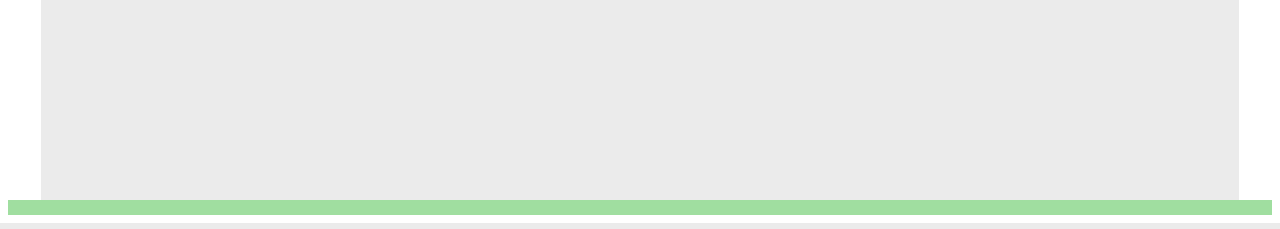
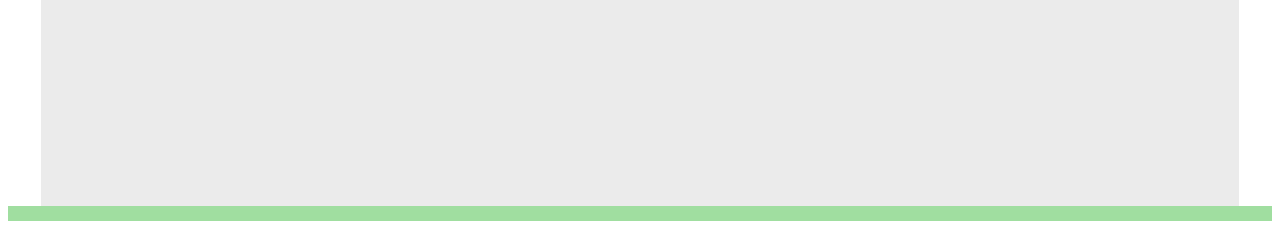
Before and after one commit to Dondigidol/stocksreport, a PHP site: page /handle.php in a window 1280 px wide. Shown: the part 577-806 px from the top of the page. Run offline with PHP 8.4, Linux system fonts and the light colour scheme; the visitor is signed in with stand-in values (Sample User, id 1); data that the repository does not hold is empty; some libraries are stand-ins or nearby versions.

Commit message:
некоторые улучшения, связанные с убранными маргинами окна

```diff
--- a/handle.php
+++ b/handle.php
@@ -299,7 +299,7 @@ $(function () {
 });
 
 $(document).ready(function(){
-	$("#main").css({"height":$(document).height() - $("#menupanel").height() - $("#footer").height() - 6 + "px"});
+	$("#main").css({"height":$(document).height() - $("#menupanel").height() - $("#footer").height() + "px"});
 	$("#tablecontent").css({"height":$("#main").height() - $("#tableheader").height() + "px"});
 	$(".modal_bg, .modal_window").hide();
 });
```
